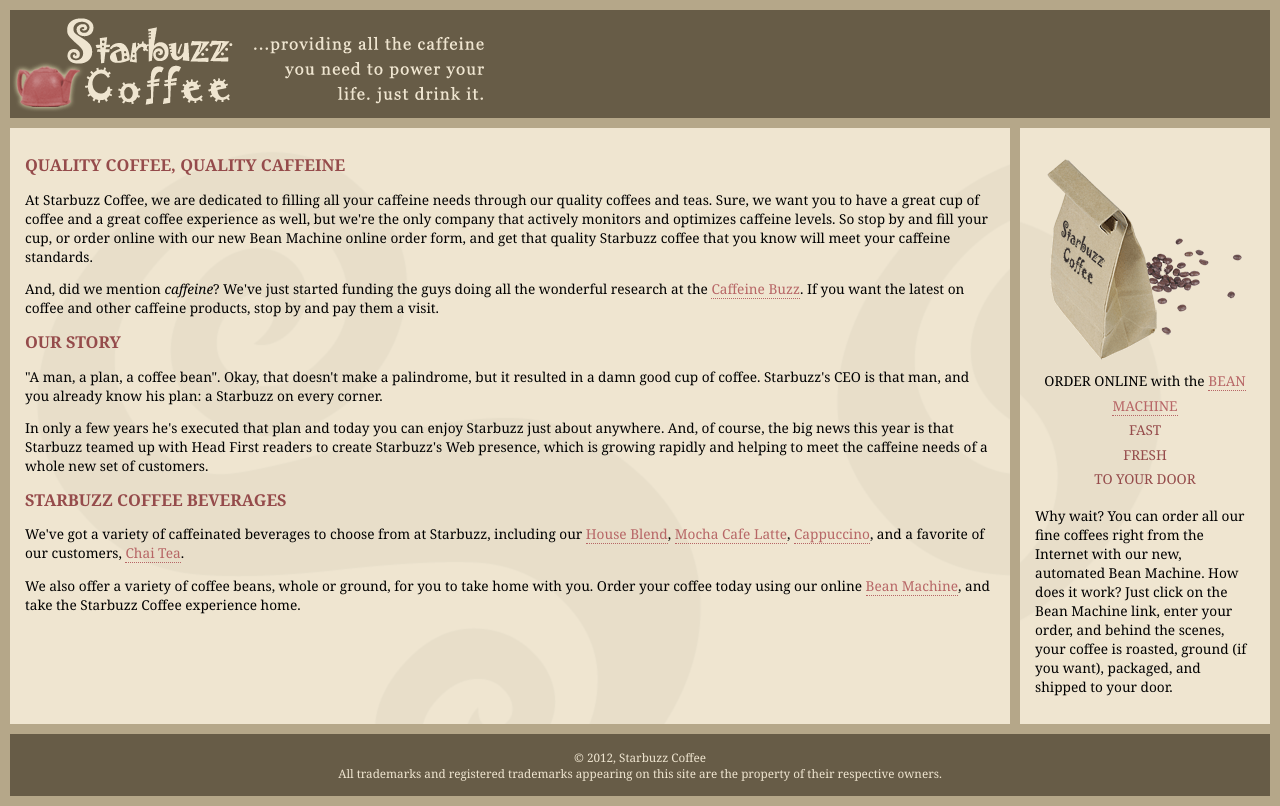
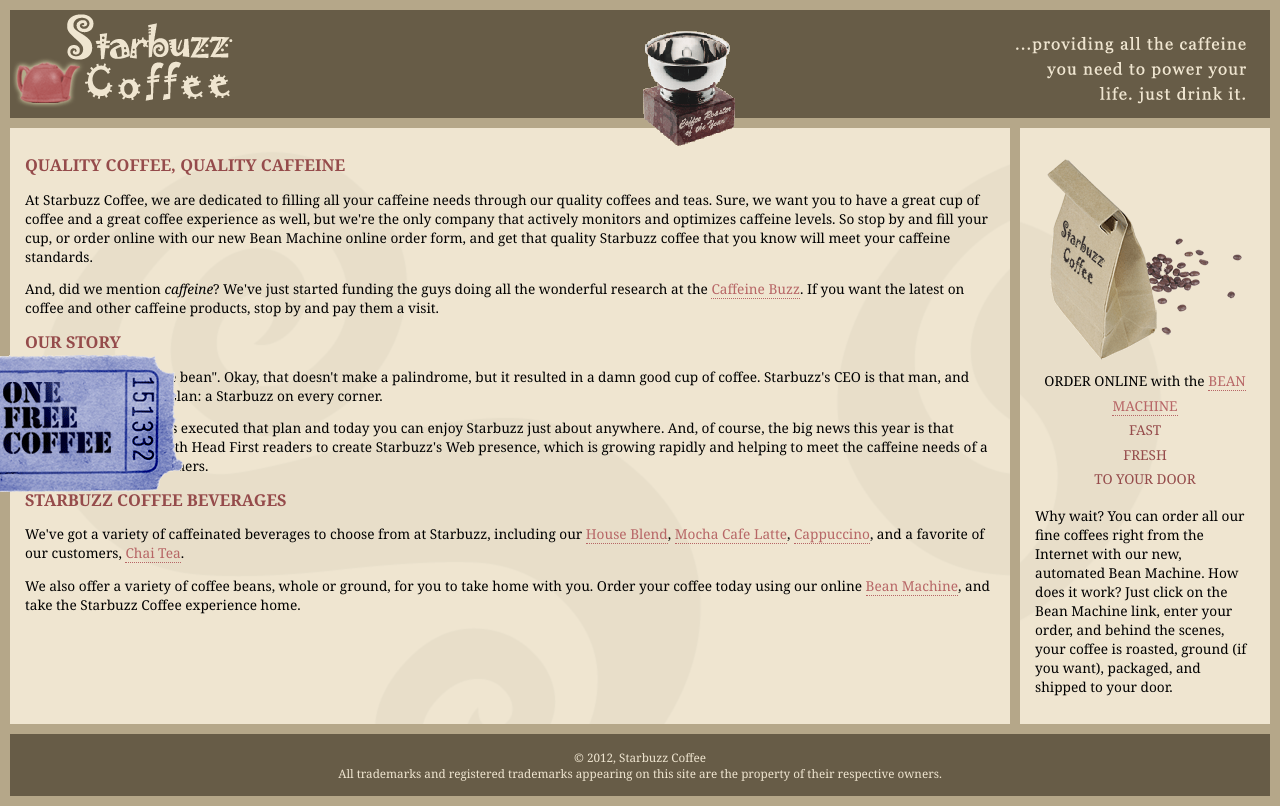
Before and after one commit to evdokimov-dens/chapter11, a plain HTML site: page tabledisplay/index.html in a window 1280 px wide. Drawn offline with Linux system fonts and the light colour scheme.

Commit message:
chapter11.2

```diff
--- a/tabledisplay/index.html
+++ b/tabledisplay/index.html
@@ -15,6 +15,7 @@
         alt="Providing all the caffeine you need to power your life."
       />
     </div>
+    <div id="award"><img src="images/award.gif" alt="Награда обжарщику кофейных зерен года" /></div>
     <div id="tableContainer">
       <div id="tableRow">
         <div id="main">
@@ -56,7 +57,6 @@
             <a href="form.html" title="form.html">Bean Machine</a>, and take the Starbuzz Coffee experience home.
           </p>
         </div>
-
         <div id="sidebar">
           <p class="beanheading">
             <img src="images/bag.gif" alt="Bean Machine bag" />
@@ -78,6 +78,11 @@
         </div>
       </div>
     </div>
+    <div id="coupon">
+      <a href="freecoffee.html" title="Щелкните здесь, чтобы получить бесплатный кофе">
+        <img src="images/ticket.gif" alt="Купон на бесплатный кофе starbuzz" />
+      </a>
+    </div>
     <div id="footer">
       &copy; 2012, Starbuzz Coffee
       <br />
--- a/tabledisplay/starbuzz.css
+++ b/tabledisplay/starbuzz.css
@@ -69,3 +69,20 @@ a:visited {
 #tableRow {
   display: table-row;
 }
+#headerSlogan {
+  float: right;
+}
+#award {
+  position: absolute;
+  top: 30px;
+  left: 50%;
+}
+#coupon {
+  position: fixed;
+  top: 350px;
+  left: -90px;
+}
+#coupon a,
+img {
+  border: none;
+}
```
